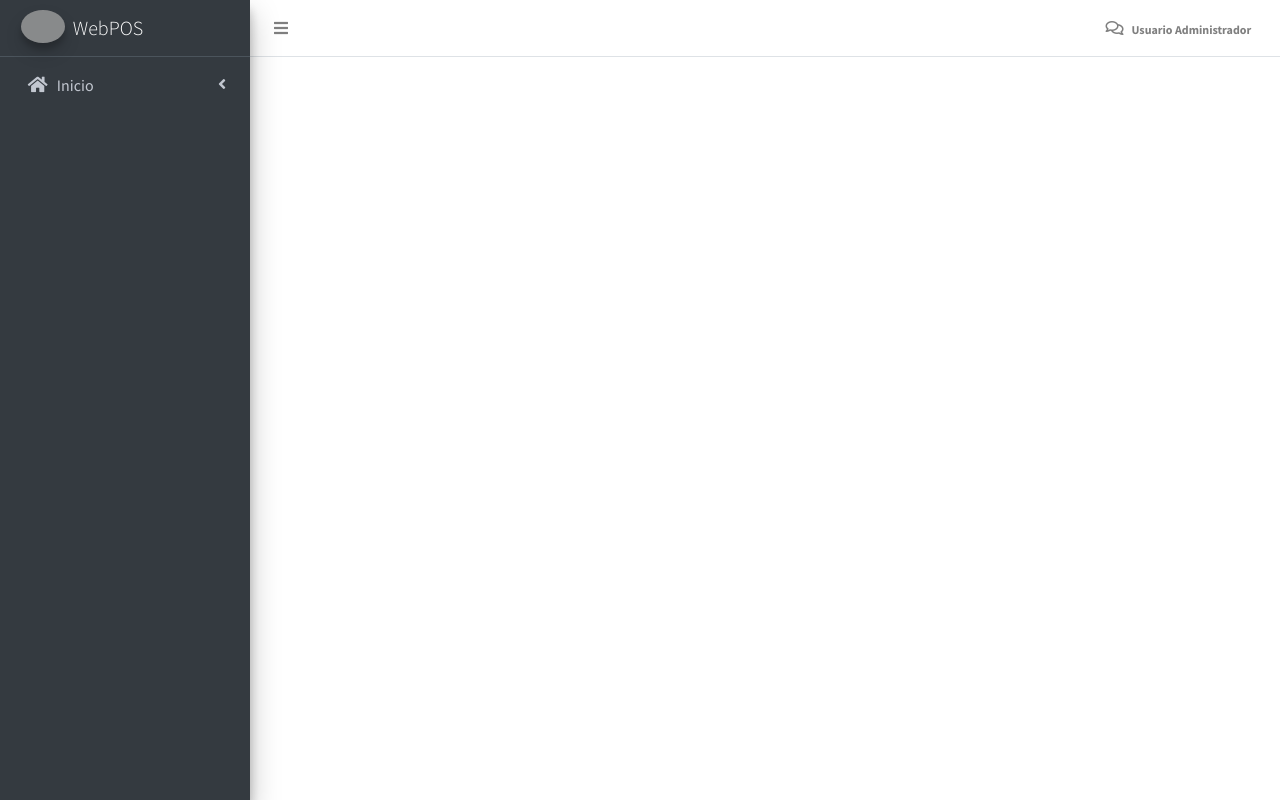
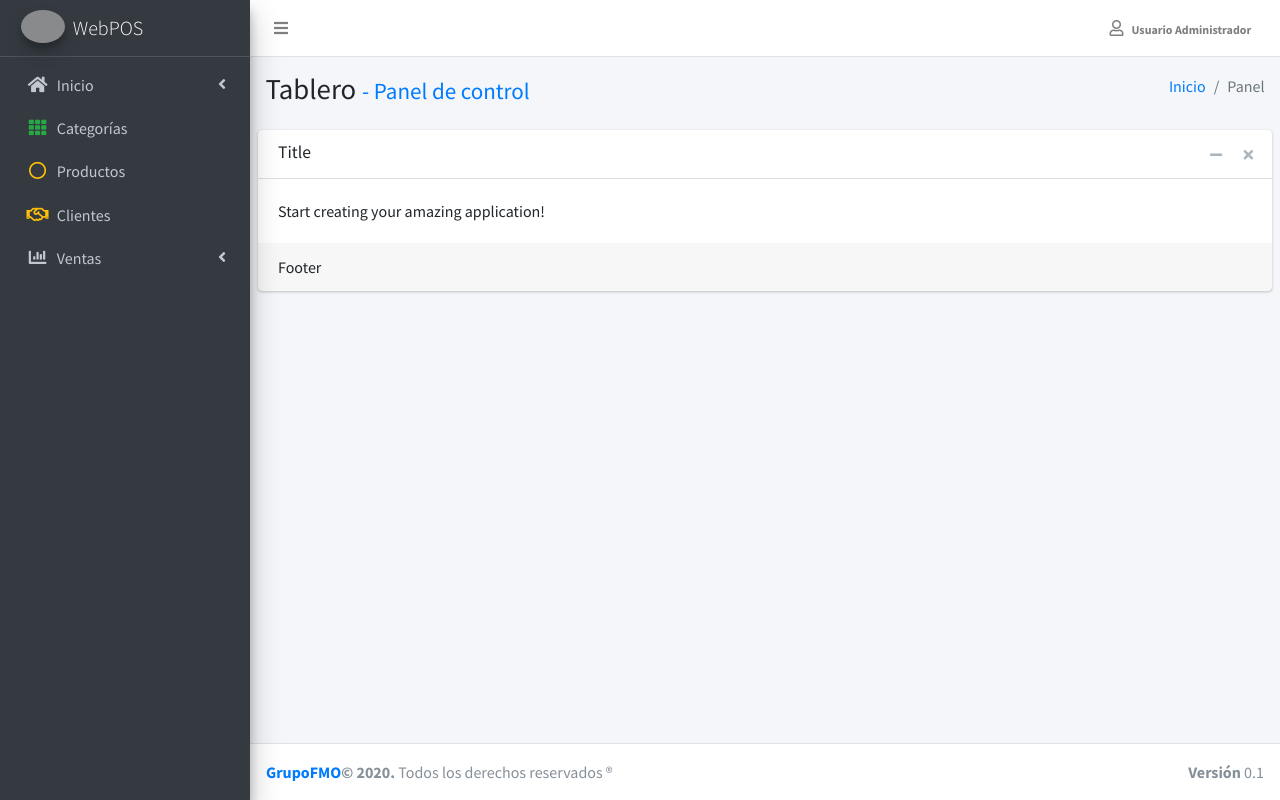
Before and after one commit to elgabo82/php-pos, a PHP site: page / in a window 1280 px wide. Run offline with PHP 8.4, Linux system fonts and the light colour scheme; some libraries are stand-ins or nearby versions; grey boxes are pictures that could not be loaded.

Commit message:
Establecidas las secciones del contenido, ajustado el menú, entre otros

```diff
--- /dev/null
+++ b/vistas/modulos/contenido.php
@@ -0,0 +1,51 @@
+<div class="content-wrapper">
+    <!-- Content Header (Page header) -->
+    <section class="content-header">
+      <div class="container-fluid">
+        <div class="row mb-2">
+          <div class="col-sm-6">
+            <h1>Tablero
+            <small class="text-blue"> - Panel de control</small>
+            </h1>
+          </div>
+          <div class="col-sm-6">
+            <ol class="breadcrumb float-sm-right">
+              <li class="breadcrumb-item">
+                <i class="fas fa-tachometer nav-icon text-warning"></i>
+                  <a href="#">Inicio</a></li>
+              <li class="breadcrumb-item active">Panel</li>
+            </ol>
+          </div>
+        </div>
+      </div><!-- /.container-fluid -->
+    </section>
+
+    <!-- Main content -->
+    <section class="content">
+
+      <!-- Default box -->
+      <div class="card">
+        <div class="card-header">
+          <h3 class="card-title">Title</h3>
+
+          <div class="card-tools">
+            <button type="button" class="btn btn-tool" data-card-widget="collapse" data-toggle="tooltip" title="Collapse">
+              <i class="fas fa-minus"></i></button>
+            <button type="button" class="btn btn-tool" data-card-widget="remove" data-toggle="tooltip" title="Remove">
+              <i class="fas fa-times"></i></button>
+          </div>
+        </div>
+        <div class="card-body">
+          Start creating your amazing application!
+        </div>
+        <!-- /.card-body -->
+        <div class="card-footer">
+          Footer
+        </div>
+        <!-- /.card-footer-->
+      </div>
+      <!-- /.card -->
+
+    </section>
+    <!-- /.content -->
+  </div>
--- a/vistas/modulos/header.php
+++ b/vistas/modulos/header.php
@@ -12,7 +12,7 @@
       <!-- Messages Dropdown Menu -->
       <li class="nav-item dropdown">
         <a class="nav-link" data-toggle="dropdown" href="#">
-          <i class="far fa-comments"></i>
+          <i class="far fa-user"></i>
           <!--<span class="badge badge-info navbar-badge">Usuario Administrador</span>-->
           <span class="badge">Usuario Administrador</span>
         </a>
@@ -65,7 +65,7 @@
             <!-- Message End -->
           </a>
           <div class="dropdown-divider"></div>
-          <a href="#" class="dropdown-item dropdown-footer">See All Messages</a>
+          <a href="#" class="dropdown-item dropdown-footer">Salir</a>
         </div>
       </li>
 
--- a/vistas/modulos/menu.php
+++ b/vistas/modulos/menu.php
@@ -27,26 +27,66 @@
             </a>
             <ul class="nav nav-treeview">
               <li class="nav-item">
+                <a href="../../index3.html" class="nav-link">
+                  <i class="fa fa-user nav-icon"></i>
+                  <p>Perfil del Usuario</p>
+                </a>
+              </li>
+              <li class="nav-item">
                 <a href="../../index.html" class="nav-link">
-                  <i class="far fa-user nav-icon"></i>
+                  <i class="fas fa-users text-blue nav-icon"></i>
                   <p>Usuarios</p>
                 </a>
               </li>
               <li class="nav-item">
-                <a href="../../index2.html" class="nav-link">
-                  <i class="fa fa-th nav-icon"></i>
-                  <p>Categor&iacute;s</p>
-                </a>
-              </li>
-              <li class="nav-item">
                 <a href="../../index3.html" class="nav-link">
-                  <i class="fa fa-user nav-icon"></i>
-                  <p>Usuarios</p>
+                  <i class="fas fa-cogs text-warning nav-icon"></i>
+                  <p>Configuraci&oacute;n</p>
                 </a>
               </li>
             </ul>
           </li>
-
+          <li class="nav-item">
+          <a href="#" class="nav-link">
+              <i class="nav-icon fa fa-th text-green"></i>
+              <p>Categor&iacute;as</p>
+            </a>
+          </li>
+          <li class="nav-item">
+            <a href="../../index2.html" class="nav-link">
+              <i class="far fa-circle nav-icon text-warning"></i>
+              <p>Productos</p>
+            </a>
+          </li>
+          <li class="nav-item">
+            <a href="../../index2.html" class="nav-link">
+              <i class="far fa-handshake nav-icon text-yellow"></i>
+              <p>Clientes</p>
+            </a>
+          </li>
+          <li class="nav-item has-treeview">
+            <a href="#" class="nav-link">
+              <i class="nav-icon fas fa-chart-bar"></i>
+              <p>
+                Ventas
+                <i class="right fas fa-angle-left"></i>
+              </p>
+            </a>
+            <ul class="nav nav-treeview">
+              <li class="nav-item">
+                <a href="../../index3.html" class="nav-link">
+                  <i class="far fa-circle nav-icon"></i>
+                  <p>Administrar ventas</p>
+                </a>
+              </li>
+              <li class="nav-item">
+                <a href="../../index.html" class="nav-link">
+                  <i class="far fa-circle nav-icon"></i>
+                  <p>Crear ventas</p>
+                </a>
+              </li>
+            </ul>
+          </li>
         </ul>
       </nav>
       <!-- /.sidebar-menu -->
--- /dev/null
+++ b/vistas/modulos/pie.php
@@ -0,0 +1,7 @@
+<footer class="main-footer">
+    <div class="float-right d-none d-sm-block">
+      <b>Versi&oacute;n</b> 0.1
+    </div>
+    <strong><a href="https://www.grupofmo.com" target="_blank">GrupoFMO</a>&copy; 2020.</strong>
+    Todos los derechos reservados &reg;
+  </footer>
--- a/vistas/plantilla.php
+++ b/vistas/plantilla.php
@@ -32,6 +32,8 @@
 <?php
     include "modulos/header.php";
     include "modulos/menu.php";
+    include "modulos/contenido.php";
+    include "modulos/pie.php";
 ?>
 </div>
 <!-- ./wrapper -->
```
Also changed, not shown: vistas/img/GrupoFMO-Nuevo.png (added).
